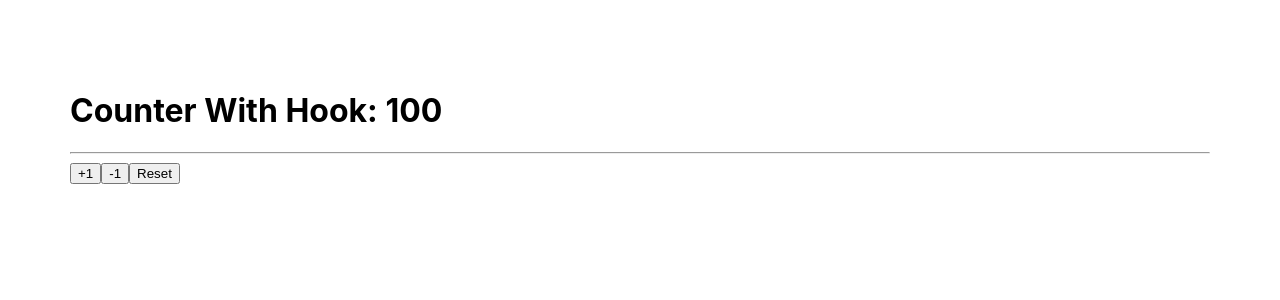
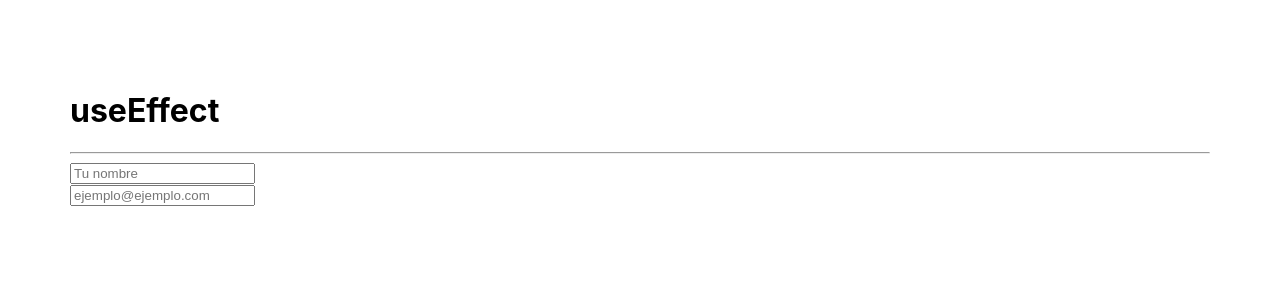
Before and after one commit to Sergioeabarcaf/hook-app, a React (Create React App) app: page / in a window 1280 px wide. Shown: the top 300 px of the page. Built offline with nearby package versions, Linux system fonts and the light colour scheme; the HTML template or start-up script is replaced by a standard one.

Commit message:
FEAT: Create useEffect

```diff
--- /dev/null
+++ b/src/components/useEffect/SimpleForm.css
@@ -0,0 +1,3 @@
+body {
+    padding: 70px;
+}
--- /dev/null
+++ b/src/components/useEffect/SimpleForm.tsx
@@ -0,0 +1,64 @@
+import React, { useEffect, useState } from 'react';
+import './SimpleForm.css';
+
+export const SimpleForm = () => {
+
+  const [formState, setFormState] = useState({
+    name:'',
+    email: ''
+  });
+
+  const { name, email } = formState;
+
+  // Se dispara solo una vez.
+  useEffect(() => {
+    console.log('hola');
+  }, []);
+
+  // Se dispara cada vez que cambia el formState.
+  useEffect(() => {
+    console.log('formState');
+  }, [ formState ]);
+
+  // Se dispara cada vez que cambia el email.
+  useEffect(() => {
+    console.log('email');
+  }, [ email ]);
+
+
+  const handleInputChange = ( {target} : React.ChangeEvent<HTMLInputElement>) => {
+    setFormState({
+      ...formState,
+      [target.name]: target.value
+    });
+  }
+
+  return (
+    <>
+      <h1>useEffect</h1>
+      <hr/>
+      <div className='form-group'>
+        <input
+          type="text"
+          name='name'
+          className='form-control'
+          placeholder='Tu nombre'
+          autoComplete='off'
+          value={ name }
+          onChange={ handleInputChange }
+        />
+      </div>
+      <div className='form-group'>
+        <input
+          type="text"
+          name='email'
+          className='form-control'
+          placeholder='ejemplo@ejemplo.com'
+          autoComplete='off'
+          value={ email }
+          onChange={ handleInputChange }
+        />
+      </div>
+    </>
+  )
+}
--- a/src/index.tsx
+++ b/src/index.tsx
@@ -4,11 +4,12 @@
 import * as serviceWorker from './serviceWorker';
 // import { HookApp } from './HookApp';
 // import { CounterApp } from './components/useState/CounterApp';
-import { CounterWIthCustomHook } from './components/useState/CounterWIthCustomHook';
+// import { CounterWIthCustomHook } from './components/useState/CounterWIthCustomHook';
+import { SimpleForm } from './components/useEffect/SimpleForm';
 
 ReactDOM.render(
   <React.StrictMode>
-    <CounterWIthCustomHook />
+    <SimpleForm />
   </React.StrictMode>,
   document.getElementById('root')
 );
```
